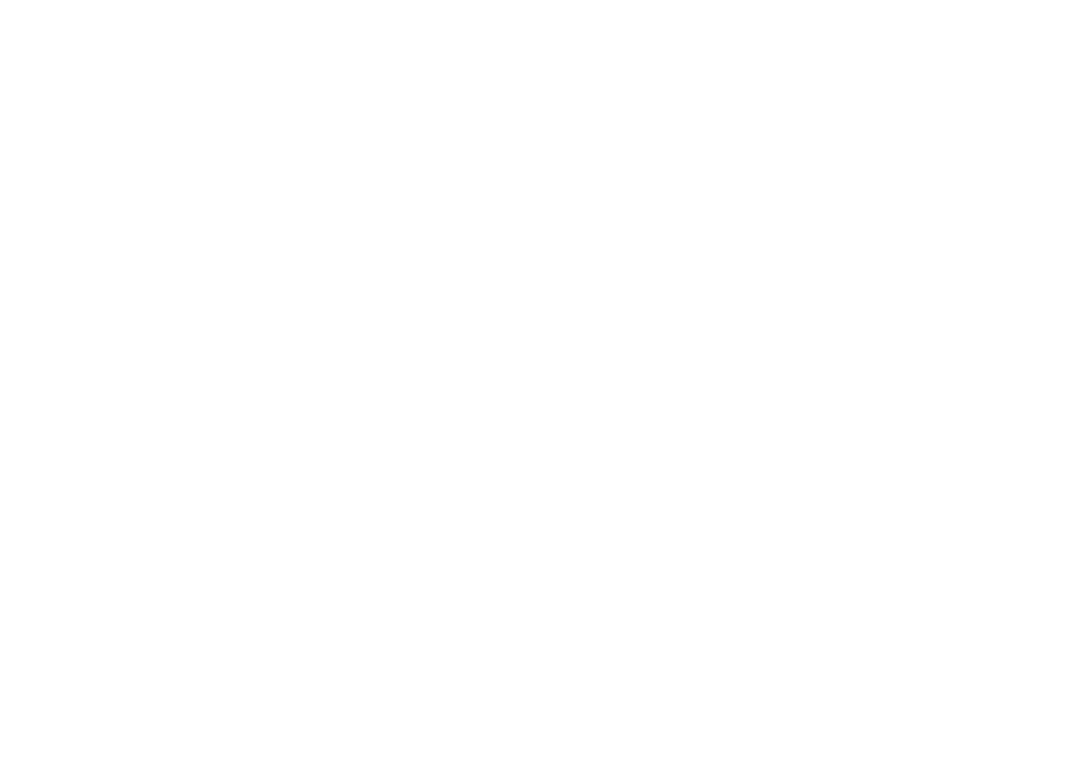
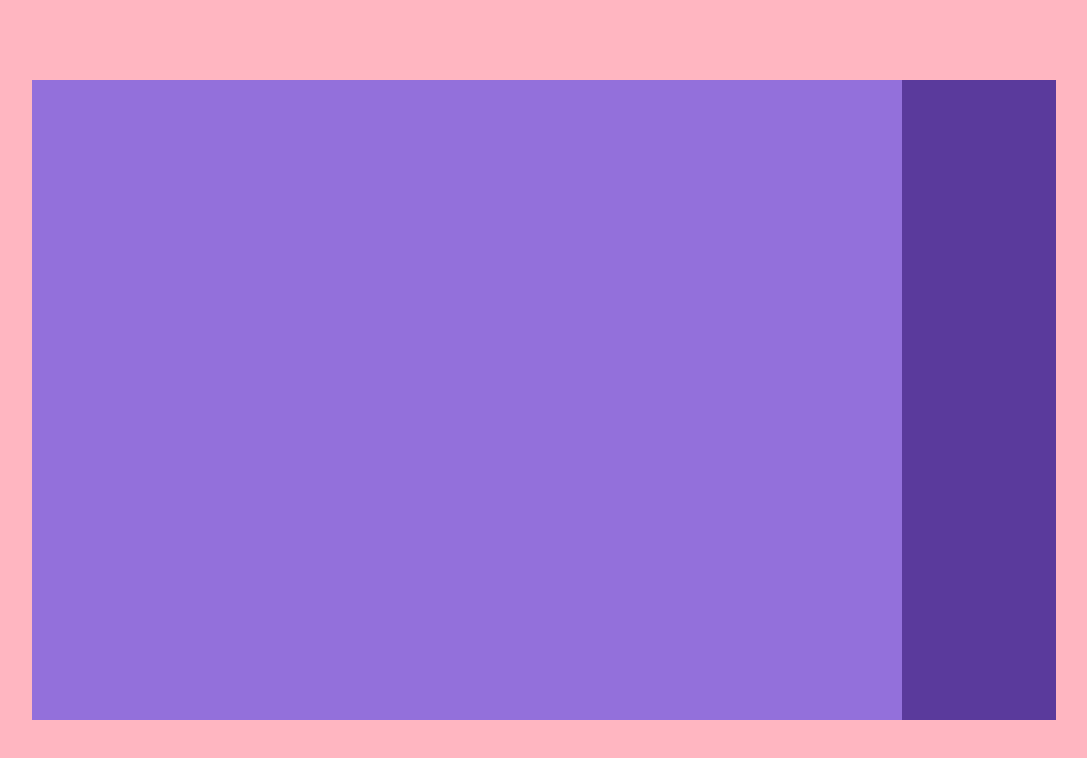
Before and after one commit to ElenaLj/js-array-carousel, a plain HTML site: page index.html in a window 1280 px wide. Shown: the whole page, without its empty margins (96-1183 px from the left). Drawn offline with Linux system fonts and the light colour scheme.

Commit message:
insert markup statico

```diff
--- a/css/style.css
+++ b/css/style.css
@@ -0,0 +1,60 @@
+/* *** commons *** */
+* {
+    margin: 0;
+    padding: 0;
+    box-sizing: border-box;
+}
+
+body {
+    font-family: Arial, Helvetica, sans-serif;
+    position: relative;
+}
+
+/* *** contenuto pagina *** */
+
+.container {
+   height: 100vh;
+   position: relative;
+}
+
+.container .slider {
+    width: 80%;
+    height: 80vh;
+    position: absolute;
+    top: 50%;
+    left: 50%;
+    transform: translate(-50%, -50%);
+     /* clearfix */
+    content: "";
+    display: table;
+    clear: both;
+}
+
+.col-sx {
+    width: 85%;
+    height: 100%;
+    float: left;
+}
+
+.col-dx {
+    width: 15%;
+    height: 100%;
+    float: left;
+}
+
+/* *** debug *** */
+.debug .container {
+    background-color: lightpink;
+}
+
+.debug .slider {
+    background-color: rgb(219, 89, 219);
+}
+
+.debug .col-sx {
+    background-color: mediumpurple;
+}
+
+.debug .col-dx {
+    background-color: rgb(90, 58, 156);
+}
--- a/index.html
+++ b/index.html
@@ -7,7 +7,26 @@
     <title>JS Array Carousel</title>
     <link rel="stylesheet" href="css/style.css">
 </head>
-<body>
+<body class="debug">
+
+    <!-- inizio contenitore del carousel -->
+    <div class="container">
+
+        <!-- sezione delle immagini -->
+        <div class="slider">
+
+            <!-- colonna di sinistra -->
+            <div class="col-sx"></div>
+            <!-- /colonna di sinistra -->
+
+            <!-- colonna di destra -->
+            <div class="col-dx"></div>
+            <!-- /colonna di destra -->
+        </div>
+        <!-- /sezione delle immagini -->
+
+    </div>
+    <!-- /contenitore carousel -->
 
     <!-- javascript -->
     <script src="js/script.js"></script>
```
